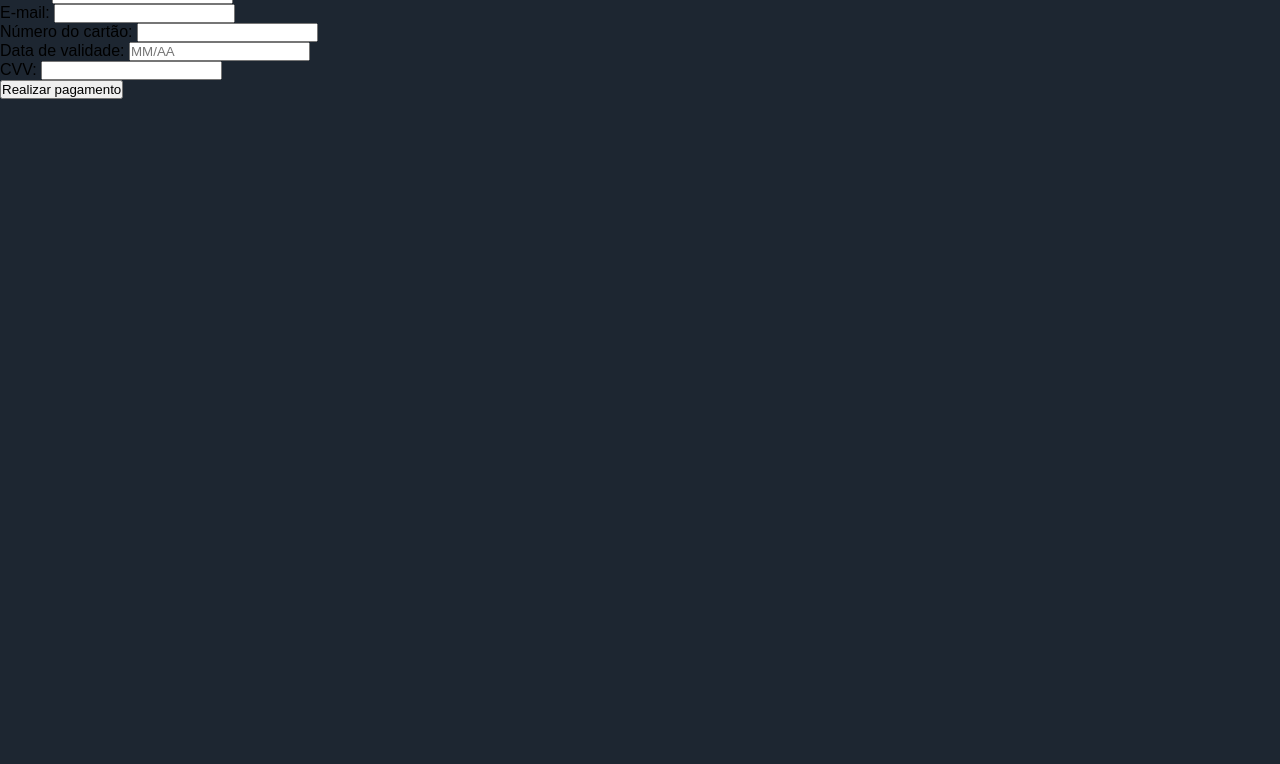
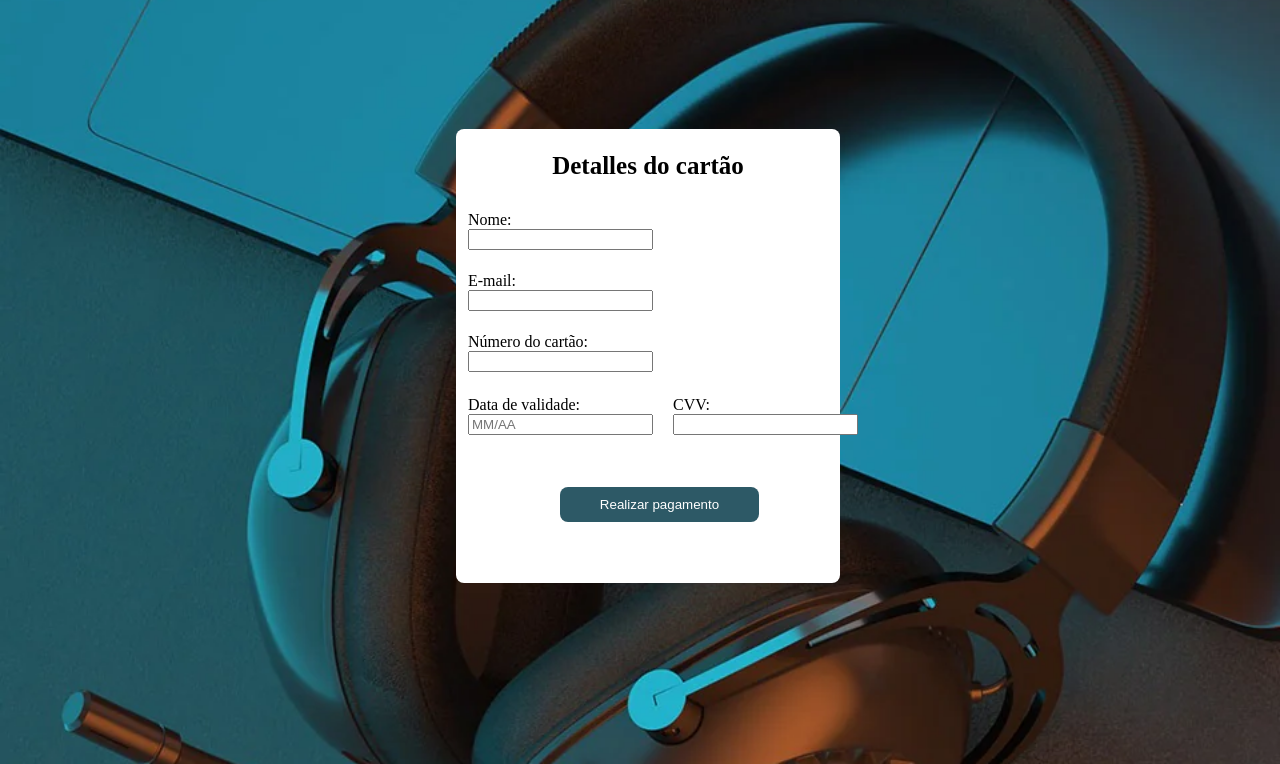
Before and after one commit to AllanSantos019/Projeto-integrador-1, a plain HTML site: page compras.html in a window 1280 px wide. Shown: the part 52-816 px from the top of the page. Drawn offline with Linux system fonts and the light colour scheme.

Commit message:
Atualizações do projeto integrador

```diff
--- a/cadastro.css
+++ b/cadastro.css
@@ -71,6 +71,14 @@ form .input-single .input:valid ~label{
     transform: translateY(-24px);
     font-size: 12px;
 }
+
+
+
+.input-single label{
+    position: absolute;
+    left: 0;
+    bottom: 5px;
+}
 .btn{
     width: 100%;
     text-align: center;
@@ -78,12 +86,8 @@ form .input-single .input:valid ~label{
 form input[type=submit]{
     padding: 10px 40px;
     border: 0;
-    border-radius: 10px;
+    border-radius: 8px;
     background-color: #2d5966;
-    color: #ccc;
+    color: white;
     cursor: pointer;
 }
-.btn-1{
-    text-decoration: none;
-    border: 1px solid black;
-}
--- a/compras.css
+++ b/compras.css
@@ -1,14 +1,57 @@
-*{
-    margin: 0;
-    padding: 0;
-    box-sizing: border-box;
-    font-family: 'poppins', sans-serif;
-    text-decoration: none;
-    list-style: none;
+body{
+    width: 100%;
+    height: 100vh;
+    background-image: url(img/fonez1.webp);
+    background-position: center;
+    background-repeat: no-repeat;
+    background-size: cover;
+    display: flex;
+    align-items: center;
+    justify-content: center;
 }
 
-body{
-    background-color: #1d2631;
-    color: var(--text-color);
+form{
+    background-color: #fff;
+
+height: 450px;
+width: 380px;
+padding: 2px;
+border-radius: 8px;
+}
+
+form h1{
+    text-align: center;
+    font-size: 25px;
 
 }
+
+.input-single{
+   padding: 10px;
+   width: 200px;
+    margin: 2px 0;
+
+}
+.input-duplo{
+    display: flex;
+    width: 10%;
+}
+.submit{
+
+    width: 85%;
+   height: 25px;
+   text-align: center;
+   margin: 40px;
+
+}
+.btn{
+    width: 100%;
+    text-align: center;
+}
+form input[type=submit]{
+    padding: 10px 40px;
+    border: 0;
+    border-radius: 8px;
+    background-color: #2d5966;
+    color: white;
+    cursor: pointer;
+}
--- a/compras.html
+++ b/compras.html
@@ -9,13 +9,16 @@
 <title>Check-out</title>
 </head>
 <body>
+    <section class="form-container">
+        <div class="container">
 
-<h1>Detalles do cartão</h1>
 
 
 
 <form action="/procesar_pagamento" method="informar">
     <!-- Informacão do cliente -->
+    <h1>Detalles do cartão</h1>
+
 
     <div class="input-single">
 <label for="nome">Nome:</label>
@@ -41,29 +44,34 @@
 
 
 
+        <div class="input-duplo">
             <div class="input-single">
+
 <label for="validade">Data de validade:</label>
 
 
 <input type="text" id="validade" name="validade" placeholder="MM/AA" required>
-
       <br>
             </div>
 
 
       <div class="input-single">
+        <div class="cvv">
     <label for="cvv">CVV:</label>
-    <input type="text" id="cvv" name="cvv" required>
+    <input type="text" id="cvv" name="cvv"  required>
 <br>
-
+</div>
+</div>
     </div>
 
-        <div class="input-single">
+
     <!-- Botão de envio -->
-    <input type="submit" value="Realizar pagamento">
+   <div class="submit"> <input type="submit" value="Realizar pagamento"></div>
         </div>
 </form>
+        </div>
+
+    </section>
 </body>
-
 </ht>
 </html>
```
Also changed, not shown: cadastro.html (+2 -18 lines), contato.html (+9 -16 lines), entrar.html (+4 -5 lines), index.html (+2 -6 lines). Lines whose indentation alone changed are shown as unchanged.
